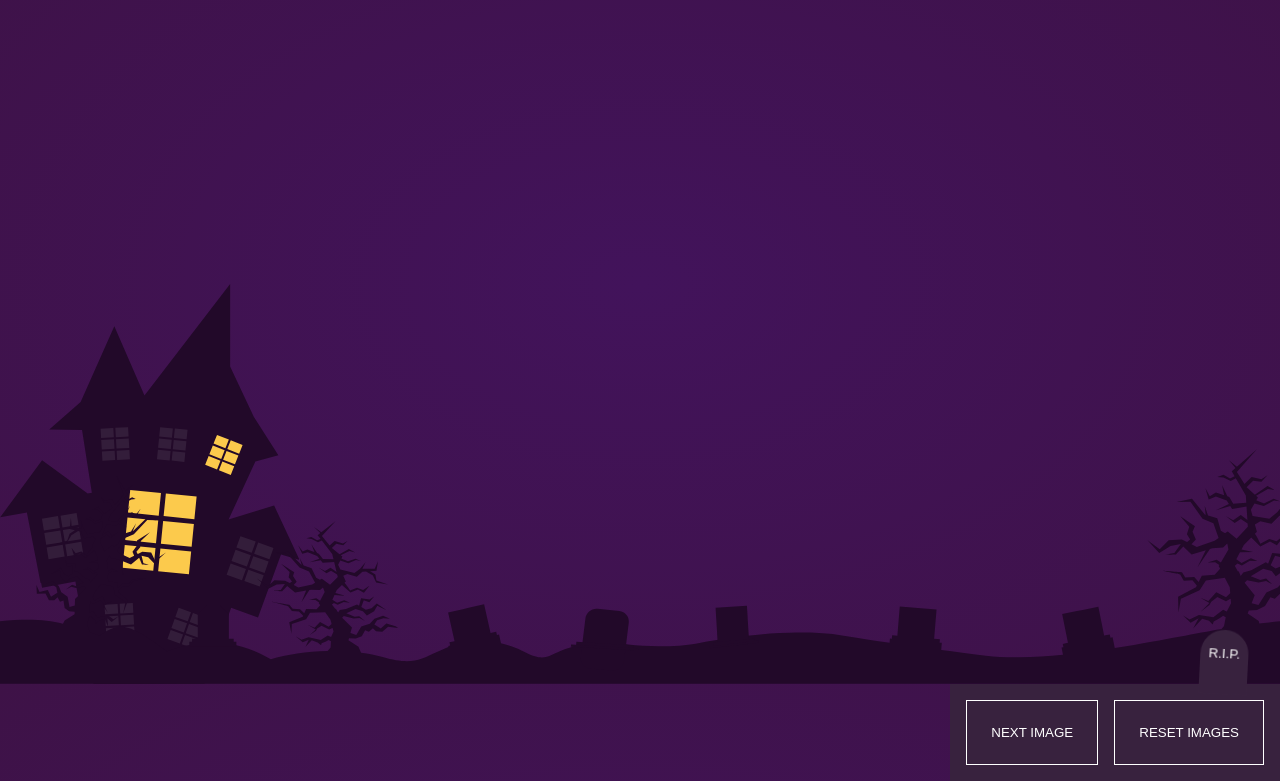
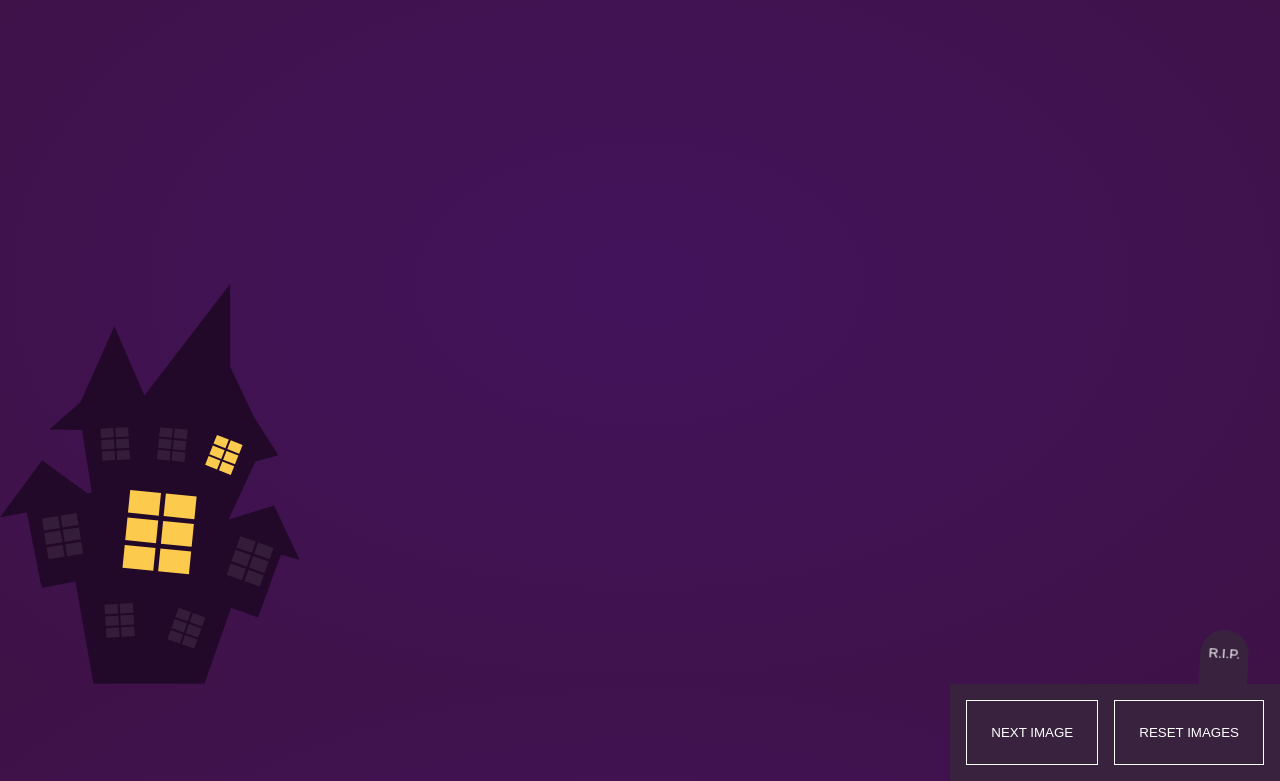
Before and after one commit to ryanbmarx/bingo, a SvelteKit app: page /halloween in a window 1280 px wide. Shown: the part 116-897 px from the top of the page. Built offline with nearby package versions, Linux system fonts and the light colour scheme.

Commit message:
Make foreground a BG image

```diff
--- a/src/routes/+layout.svelte
+++ b/src/routes/+layout.svelte
@@ -71,9 +71,7 @@
 
 <Witch />
 <House />
-<div class="foreground">
-	<img src={foreground} alt="" />
-</div>
+<div class="foreground"></div>
 
 <Controls {handleNext} {handleReset} {isDisabled} />
 
@@ -130,11 +128,14 @@
 		bottom: 0;
 		left: 0;
 
-		img {
-			width: 100%;
-			height: 100%;
-			object-fit: cover;
-			display: block;
-		}
+		background-image: url('$lib/assets/bg.svg') bottom center;
+		background-size: contain;
+
+		// img {
+		// 	width: 100%;
+		// 	height: 100%;
+		// 	object-fit: cover;
+		// 	display: block;
+		// }
 	}
 </style>
```
